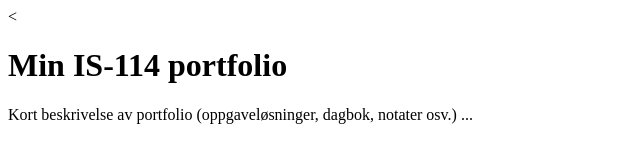
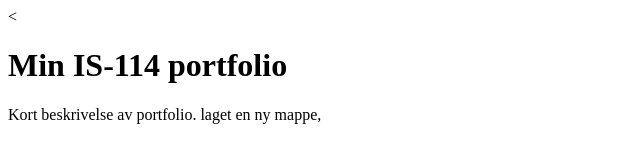
Before and after one commit to Rikkekrauss/IS-114, a plain HTML site: page docs/index.html in a window 1280 px wide. Shown: the whole page, without its empty margins (0-640 px from the left). Drawn offline with Linux system fonts and the light colour scheme.

Commit message:
laget ny mappe

```diff
--- a/docs/index.html
+++ b/docs/index.html
@@ -3,10 +3,10 @@
 <head>
 <meta charset="utf-8">
 <meta name="viewport" content="width=device-width, initial-scale=1">
-<title>(navn [mellomnavn]* etternavn)</title>
+<title>Rikke Skaar krauss</title>
 <</head>
 <body>
 <h1>Min IS-114 portfolio</h1>
-<p>Kort beskrivelse av portfolio (oppgaveløsninger, dagbok, notater osv.) ...
+<p>Kort beskrivelse av portfolio. laget en ny mappe,
 </body>
 </html>
```
